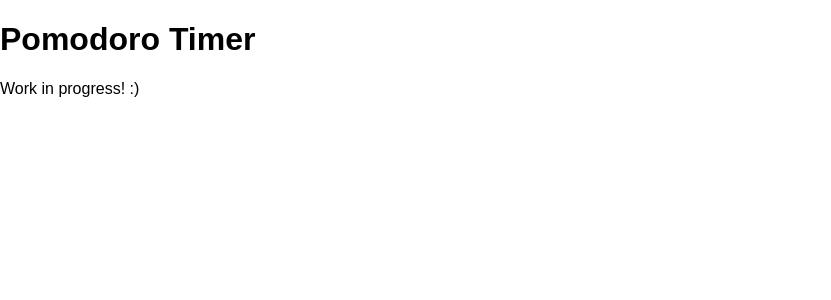
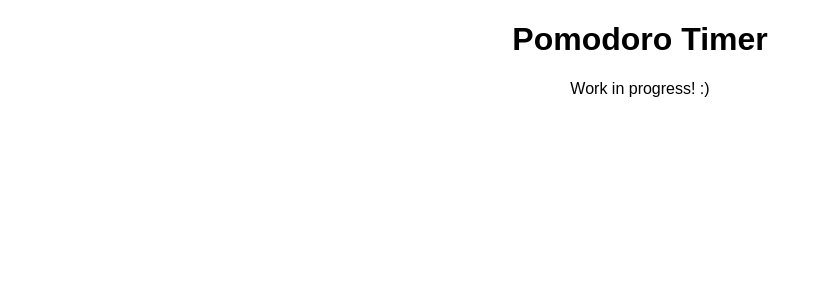
Before and after one commit to vladbogdan10/pomodoro-timer, a React (Create React App) app: page / in a window 1280 px wide. Shown: the top 300 px of the page, without its empty margins (0-831 px from the left). Built offline with nearby package versions, Linux system fonts and the light colour scheme; the HTML template or start-up script is replaced by a standard one.

Commit message:
text centered

```diff
--- a/src/App.js
+++ b/src/App.js
@@ -2,8 +2,13 @@ import React, { Component } from 'react';
 
 class App extends Component {
   render() {
+
+    const style = {
+      textAlign: 'center'
+    }
+
     return (
-      <div>
+      <div style={style}>
         <h1>Pomodoro Timer</h1>
         <p>Work in progress! :)</p>
       </div>
```
